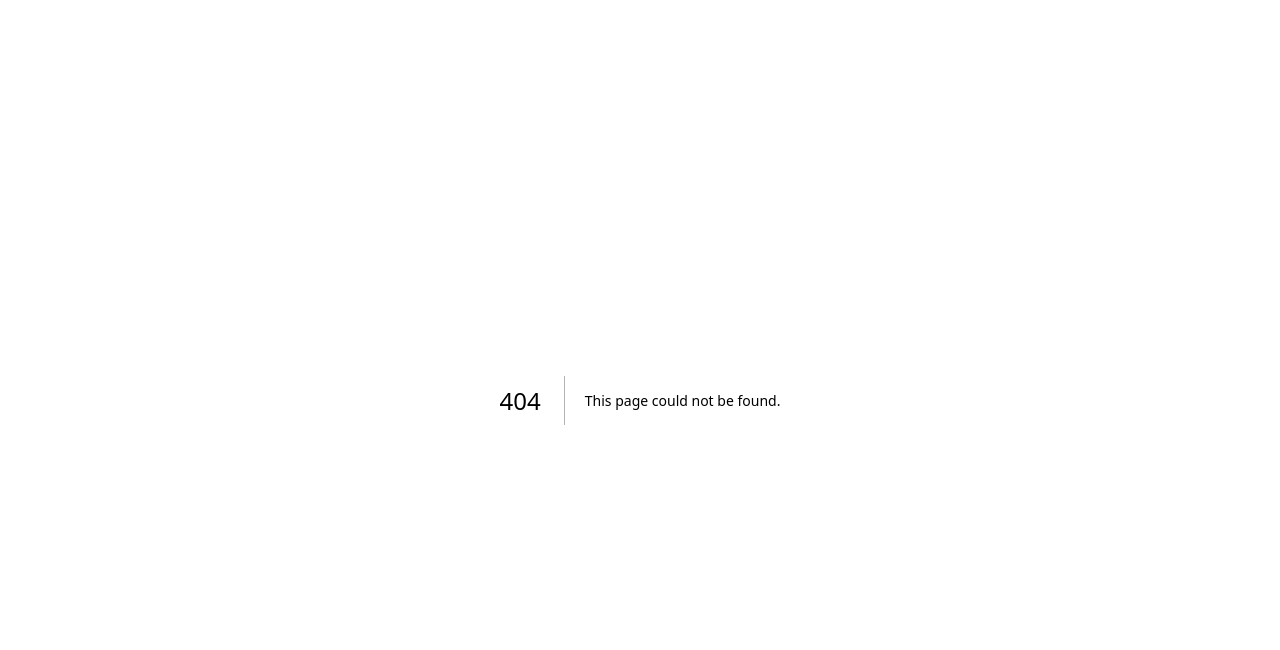
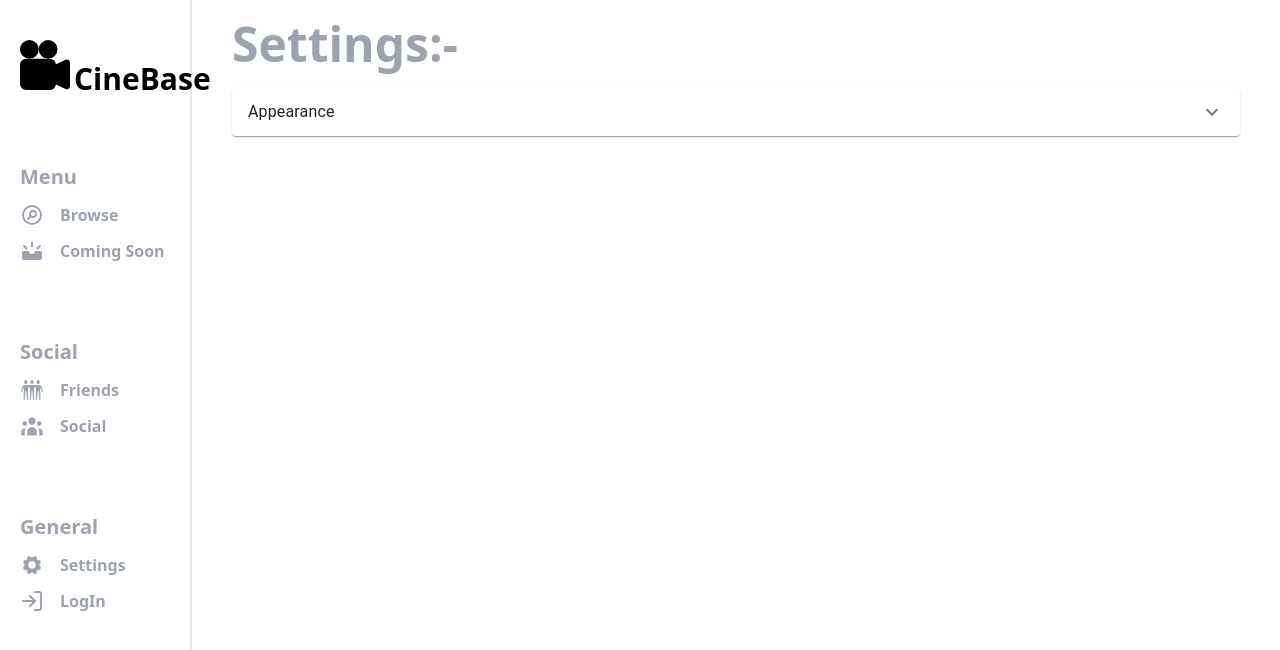
Before and after one commit to itsfarhankhan28/CineBase, a Next.js app: page /settings in a window 1280 px wide. Before the commit this address had no page. Shown: the top 650 px of the page. Built offline with nearby package versions, Linux system fonts and the light colour scheme; no server answers.

Commit message:
feat(page): created a new page for settings

```diff
--- /dev/null
+++ b/src/app/settings/page.jsx
@@ -0,0 +1,50 @@
+/* eslint-disable react-hooks/rules-of-hooks */
+'use client'
+
+import React from 'react'
+import Navbar from '../component/Navigation/Navbar'
+import Accordion from '@mui/material/Accordion';
+import AccordionSummary from '@mui/material/AccordionSummary';
+import AccordionDetails from '@mui/material/AccordionDetails';
+import Typography from '@mui/material/Typography';
+import ExpandMoreIcon from '@mui/icons-material/ExpandMore';
+import { useTheme } from 'next-themes';
+
+const page = () => {
+
+    const {resolvedTheme,setTheme,theme} = useTheme()
+
+  return (
+    <div className='flex h-screen w-full'>
+      <div className="w-[15%]">
+        <Navbar/>
+      </div>
+      <div className='w-[85%]'>
+        <div className='px-10 py-5 flex flex-col gap-5'>
+            <h1 className='text-5xl font-semibold text-gray-400'>Settings:-</h1>
+            <div>
+                <Accordion>
+                    <AccordionSummary
+                    expandIcon={<ExpandMoreIcon />}
+                    aria-controls="panel1a-content"
+                    id="panel1a-header"
+                    >
+                    <Typography>Appearance</Typography>
+                    </AccordionSummary>
+                    <AccordionDetails style={{display:"flex",justifyContent:"space-between",alignItems:"end"}}>
+                    <Typography className='font-semibold text-gray-400'>
+                        Enable Dark Mode
+                    </Typography>
+                    <button onClick={()=>setTheme(resolvedTheme === 'dark' ? 'light' : 'dark')}>
+                        {resolvedTheme === 'dark' ? 'light' : 'dark'}
+                    </button>
+                    </AccordionDetails>
+                </Accordion>
+            </div>
+        </div>
+      </div>
+    </div>
+  )
+}
+
+export default page
```
